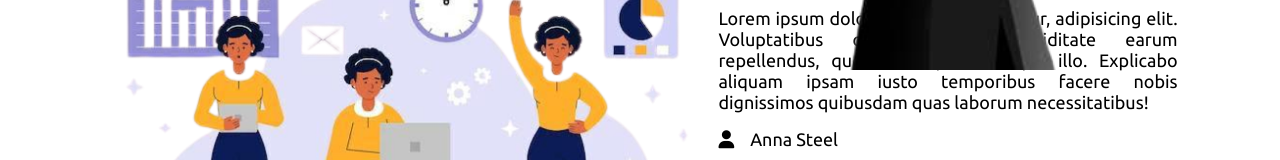
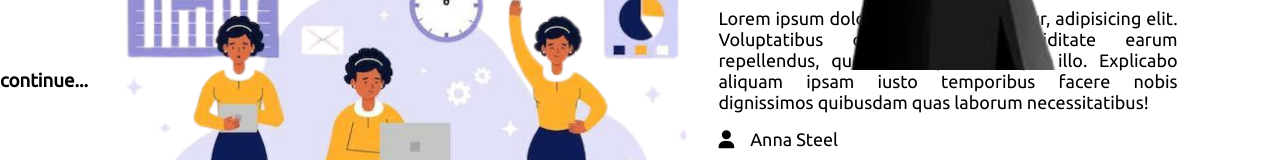
Before and after one commit to Nighilkrishnap/Portfolio, a plain HTML site: page index.html in a window 1280 px wide. Shown: the part 730-890 px from the top of the page. Drawn offline with Linux system fonts and the light colour scheme; a web font is replaced by a local one.

Commit message:
portfolio2

```diff
--- a/index.html
+++ b/index.html
@@ -16,7 +16,7 @@
         rel="stylesheet">
     <link rel="stylesheet" href="https://cdnjs.cloudflare.com/ajax/libs/font-awesome/6.4.2/css/all.min.css"
         integrity="sha512-z3gLpd7yknf1YoNbCzqRKc4qyor8gaKU1qmn+CShxbuBusANI9QpRohGBreCFkKxLhei6S9CQXFEbbKuqLg0DA=="
-        crossorigin="anonymous" referrerpolicy="no-referrer"   />
+        crossorigin="anonymous" referrerpolicy="no-referrer"  />
 </head>
 
 <body>
@@ -103,7 +103,7 @@
             </div>
         </section>
     </div>
-
+<h3>continue...</h3>
 </body>
 
 </html>
```
